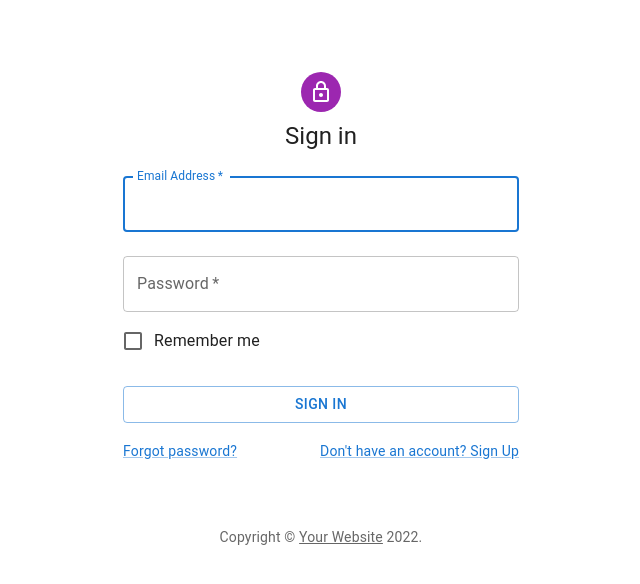
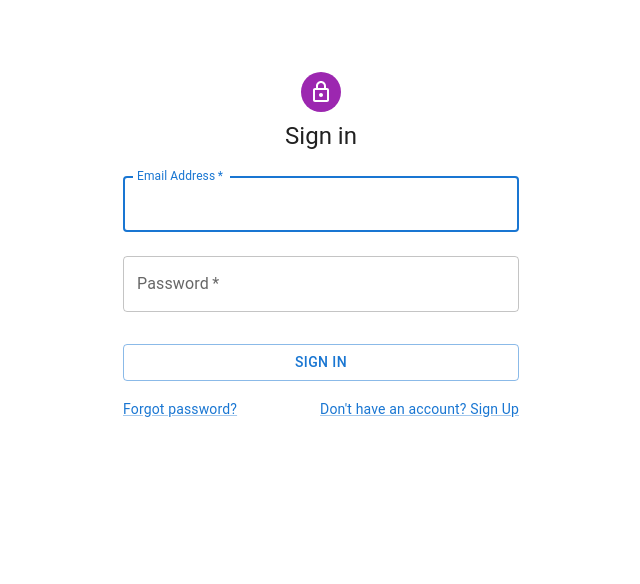
Before and after one commit to piMateusz/WebShop, a Next.js app in the folder frontend/: page /login in a window 1280 px wide. Shown: the top 584 px of the page, without its empty margins (319-959 px from the left). Built offline with nearby package versions, Linux system fonts and the light colour scheme.

Commit message:
Handle login

```diff
--- a/frontend/components/login/signin.tsx
+++ b/frontend/components/login/signin.tsx
@@ -13,30 +13,42 @@ import Typography from '@mui/material/Typography';
 import Container from '@mui/material/Container';
 import { createTheme, ThemeProvider } from '@mui/material/styles';
 
-function Copyright(props: any) {
-  return (
-    <Typography variant="body2" color="text.secondary" align="center" {...props}>
-      {'Copyright © '}
-      <Link color="inherit" href="https://mui.com/">
-        Your Website
-      </Link>{' '}
-      {new Date().getFullYear()}
-      {'.'}
-    </Typography>
-  );
-}
+// function Copyright(props: any) {
+//   return (
+//     <Typography variant="body2" color="text.secondary" align="center" {...props}>
+//       {'Copyright © '}
+//       <Link color="inherit" href="https://mui.com/">
+//         Your Website
+//       </Link>{' '}
+//       {new Date().getFullYear()}
+//       {'.'}
+//     </Typography>
+//   );
+// }
 
 const theme = createTheme();
 
 export default function SignIn() {
-  const handleSubmit = (event: React.FormEvent<HTMLFormElement>) => {
+  const handleSubmit = async (event: React.FormEvent<HTMLFormElement>) => {
     event.preventDefault();
     const data = new FormData(event.currentTarget);
-    console.log({
-      email: data.get('email'),
-      password: data.get('password'),
+
+    const response = await fetch ('http://127.0.0.1:8000/api/login/', {
+      method: 'POST',
+      headers: {'Content-Type': 'application/json'},
+      credentials: 'include',
+      body: JSON.stringify({
+        email: data.get('email'),
+        password: data.get('password'),
+      })
     });
+
+    const status = await response.status;
+    alert(status);
   };
+
+
+
 
   return (
     <ThemeProvider theme={theme}>
@@ -77,10 +89,10 @@ export default function SignIn() {
               id="password"
               autoComplete="current-password"
             />
-            <FormControlLabel
+            {/* <FormControlLabel
               control={<Checkbox value="remember" color="primary" />}
               label="Remember me"
-            />
+            /> */}
             <Button
               type="submit"
               fullWidth
@@ -103,7 +115,7 @@ export default function SignIn() {
             </Grid>
           </Box>
         </Box>
-        <Copyright sx={{ mt: 8, mb: 4 }} />
+        {/* <Copyright sx={{ mt: 8, mb: 4 }} /> */}
       </Container>
     </ThemeProvider>
   );
```
